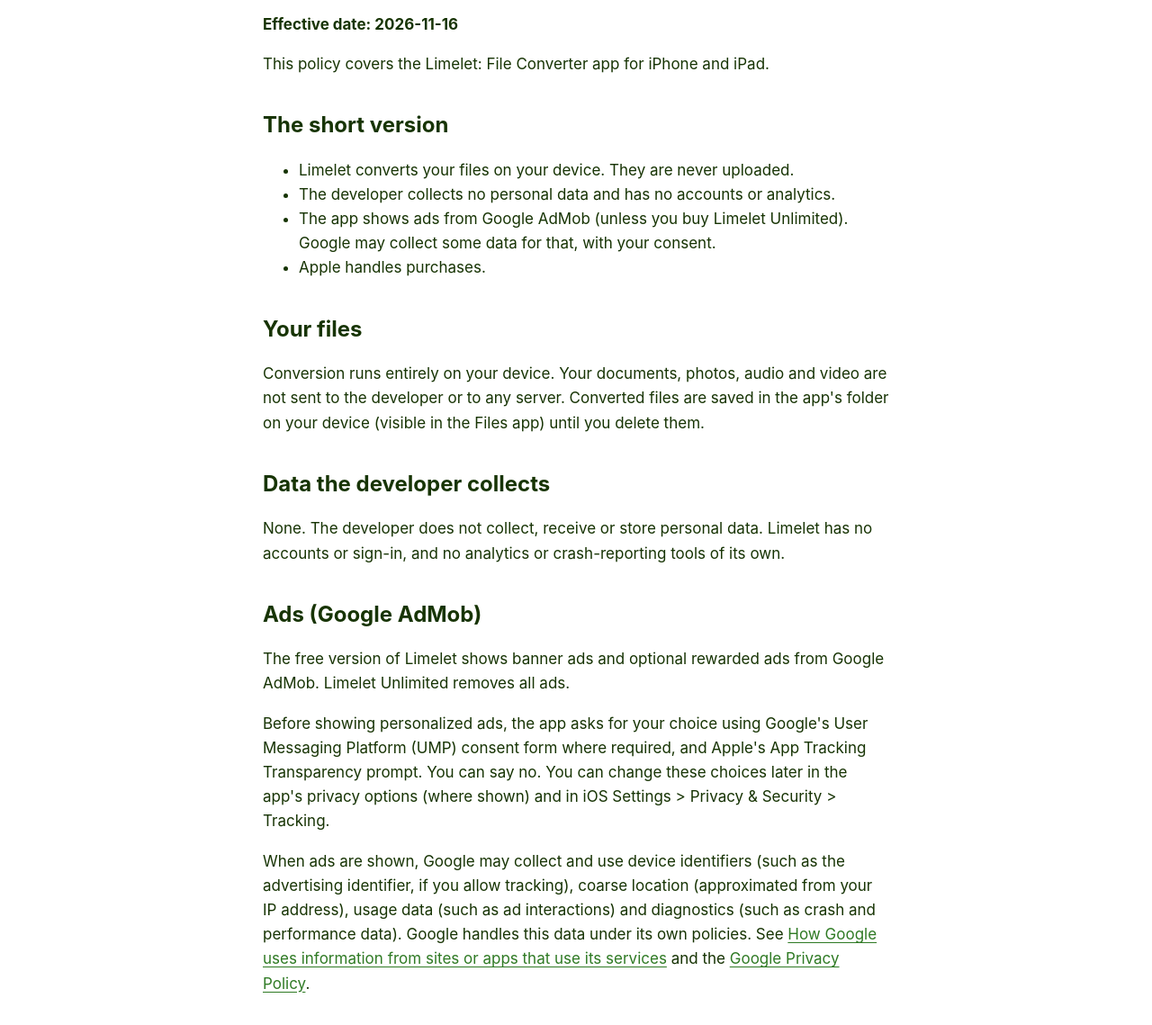
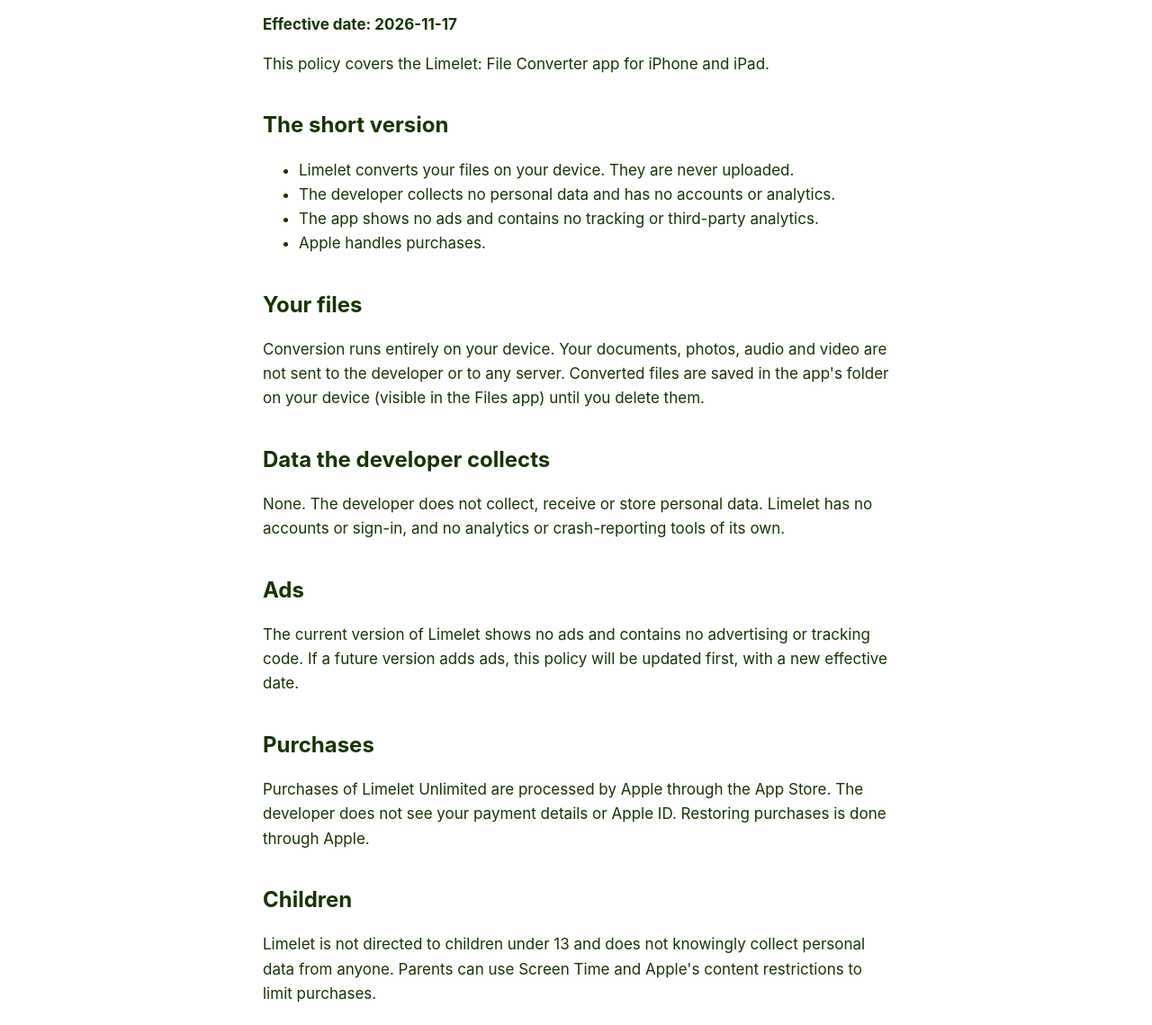
Before and after one commit to AntyXO/antyxo.github.io, a plain HTML site: page limelet/privacy.html in a window 1280 px wide. Shown: the part 146-1285 px from the top of the page at 90% size. Drawn offline with Linux system fonts and the light colour scheme.

Commit message:
Limelet 1.0 ships without ads: privacy policy, support and home pages updated
Co-Authored-By: Claude Opus 5.5 <noreply@anthropic.com>

```diff
--- a/limelet/privacy.html
+++ b/limelet/privacy.html
@@ -17,14 +17,14 @@
 </nav></header>
 <main id="main">
 <h1>Privacy Policy</h1>
-<p><strong>Effective date: 2026-11-16</strong></p>
+<p><strong>Effective date: 2026-11-17</strong></p>
 <p>This policy covers the Limelet: File Converter app for iPhone and iPad.</p>
 
 <h2>The short version</h2>
 <ul>
 <li>Limelet converts your files on your device. They are never uploaded.</li>
 <li>The developer collects no personal data and has no accounts or analytics.</li>
-<li>The app shows ads from Google AdMob (unless you buy Limelet Unlimited). Google may collect some data for that, with your consent.</li>
+<li>The app shows no ads and contains no tracking or third-party analytics.</li>
 <li>Apple handles purchases.</li>
 </ul>
 
@@ -34,19 +34,17 @@
 <h2>Data the developer collects</h2>
 <p>None. The developer does not collect, receive or store personal data. Limelet has no accounts or sign-in, and no analytics or crash-reporting tools of its own.</p>
 
-<h2>Ads (Google AdMob)</h2>
-<p>The free version of Limelet shows banner ads and optional rewarded ads from Google AdMob. Limelet Unlimited removes all ads.</p>
-<p>Before showing personalized ads, the app asks for your choice using Google's User Messaging Platform (UMP) consent form where required, and Apple's App Tracking Transparency prompt. You can say no. You can change these choices later in the app's privacy options (where shown) and in iOS Settings &gt; Privacy &amp; Security &gt; Tracking.</p>
-<p>When ads are shown, Google may collect and use device identifiers (such as the advertising identifier, if you allow tracking), coarse location (approximated from your IP address), usage data (such as ad interactions) and diagnostics (such as crash and performance data). Google handles this data under its own policies. See <a href="https://policies.google.com/technologies/partner-sites">How Google uses information from sites or apps that use its services</a> and the <a href="https://policies.google.com/privacy">Google Privacy Policy</a>.</p>
+<h2>Ads</h2>
+<p>The current version of Limelet shows no ads and contains no advertising or tracking code. If a future version adds ads, this policy will be updated first, with a new effective date.</p>
 
 <h2>Purchases</h2>
 <p>Purchases of Limelet Unlimited are processed by Apple through the App Store. The developer does not see your payment details or Apple ID. Restoring purchases is done through Apple.</p>
 
 <h2>Children</h2>
-<p>Limelet is not directed to children under 13 and does not knowingly collect personal data from anyone. Parents can use Screen Time and Apple's content restrictions to limit ads and purchases.</p>
+<p>Limelet is not directed to children under 13 and does not knowingly collect personal data from anyone. Parents can use Screen Time and Apple's content restrictions to limit purchases.</p>
 
 <h2>Your rights (GDPR and CCPA)</h2>
-<p>Because the developer holds no personal data about you, there is nothing to access, correct, delete or sell. If you are in the EEA, UK or California, you have rights over data held by Google; use your Google settings or Google's privacy tools to exercise them. Limelet does not sell personal information. You may also contact us with any privacy question.</p>
+<p>Because the developer holds no personal data about you, there is nothing to access, correct, delete or sell. Limelet does not sell personal information. You may also contact us with any privacy question.</p>
 
 <h2>Changes</h2>
 <p>If this policy changes, the new version will be posted here with a new effective date.</p>
```
Also changed, not shown: limelet/index.html (+1 -1 lines), limelet/support.html (+3 -6 lines).
